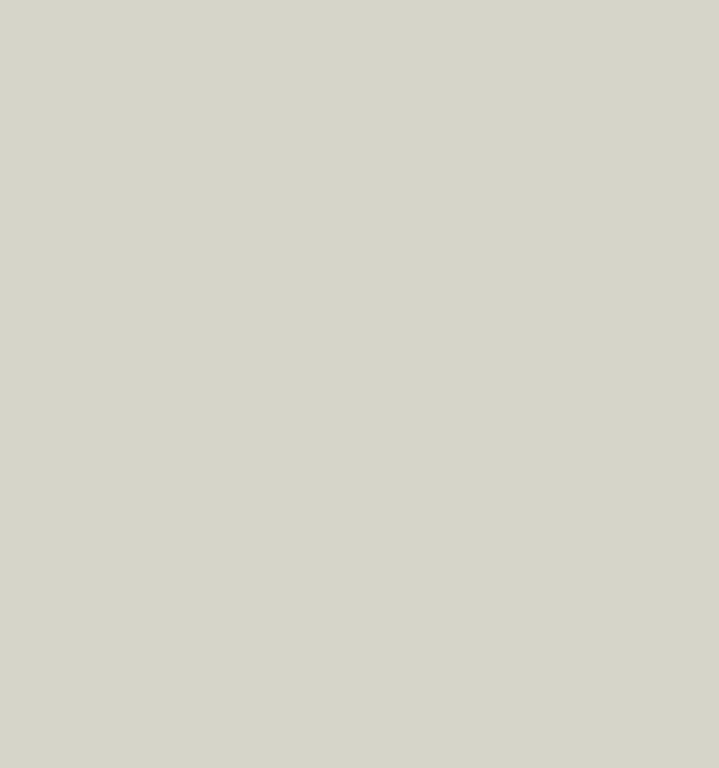
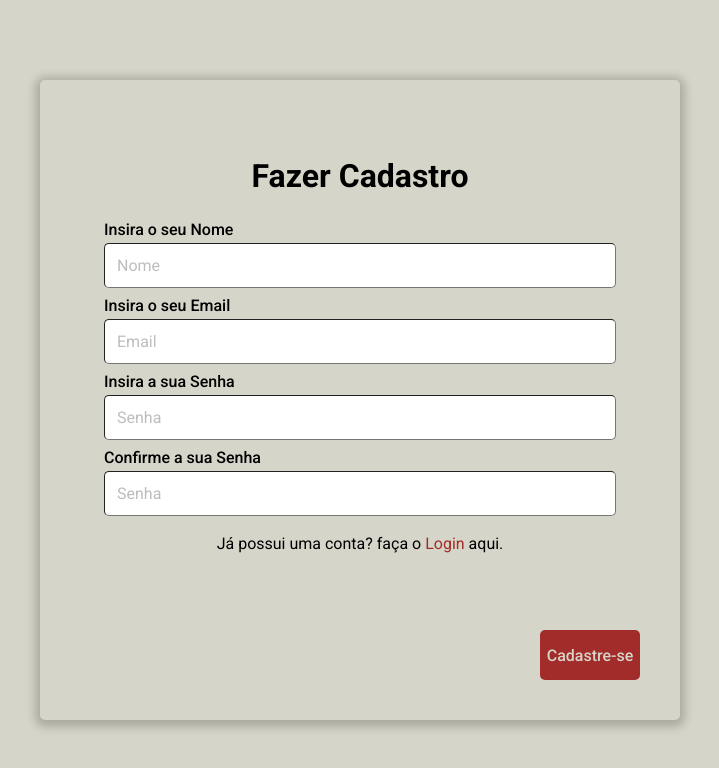
Before and after one commit to ronycastroc/alexandria-front, a React (Create React App) app: page /signup in a window 1280 px wide. Before the commit this address had no page. Shown: the top 768 px of the page, without its empty margins (280-999 px from the left). Built offline with nearby package versions, Linux system fonts and the light colour scheme.

Commit message:
signin and signup

```diff
--- a/src/components/App.js
+++ b/src/components/App.js
@@ -1,6 +1,7 @@
 import { BrowserRouter, Routes, Route } from 'react-router-dom';
 import GlobalStyle from '../assets/style/GlobalStyle'
 import SignIn from './SignIn';
+import SignUp from './SignUp';
 
 export default function App() {
     return (
@@ -9,6 +10,7 @@ export default function App() {
             <GlobalStyle />
                 <Routes>
                     <Route path='/signin' element={<SignIn />}/>
+                    <Route path='/signup' element={<SignUp />}/>
                 </Routes>
 
         </BrowserRouter>
--- a/src/components/SignIn.js
+++ b/src/components/SignIn.js
@@ -1,10 +1,40 @@
+import { Link, useNavigate } from "react-router-dom";
+import { useState } from "react";
+import { postSignIn } from "../service/alexandriaService";
 import styled from "styled-components";
-import { Link } from "react-router-dom";
+
 
 export default function SignIn() {
+    const [email, setEmail] = useState('');
+    const [password, setPassword] = useState('');
 
-    function sendForm() {
-        alert('oi');
+    const navigate = useNavigate();
+
+    function sendForm(e) {
+        e.preventDefault();
+
+        const body = {
+            email,
+            password
+        }
+
+        postSignIn(body)
+        .then(res => {
+            resetForm();
+            localStorage.setItem('name', JSON.stringify(res.data.name));
+            localStorage.setItem('token', JSON.stringify(res.data.token));
+            navigate('/');
+        })
+        .catch(() => {
+            resetForm();
+            alert('Seu email ou senha estão incorretos, digite novamente.');
+
+        })
+    }
+
+    function resetForm() {
+        setEmail('');
+        setPassword('');
     }
 
     return (
@@ -15,10 +45,18 @@ export default function SignIn() {
             <form onSubmit={sendForm}>
                 <FormContent>
                     <h2>Insira o seu Email</h2>
-                    <input type="email" name="email" placeholder="Email" />
+                    <input type="email" name="email" placeholder="Email"
+                    value={email}
+                    onChange={(e) => setEmail(e.target.value)}
+                    required
+                    />
 
                     <h2>Insira a sua Senha</h2>
-                    <input type="password" name="password" placeholder="Senha" />
+                    <input type="password" name="password" placeholder="Senha"
+                    value={password}
+                    onChange={(e) => setEmail(e.target.value)}
+                    required
+                    />
 
                     <button>Login</button>
                 </FormContent>
@@ -42,7 +80,7 @@ const AuthBox = styled.div`
     border-radius: 5px;
     box-shadow: 0px 2px 10px 5px rgba(0, 0, 0, 0.2);
     width: 50vw;
-    height: 80vh;
+    min-height: 80vh;
 
     @media (max-width: 650px) {
         width: 90vw;
@@ -58,13 +96,14 @@ const AuthBox = styled.div`
 
     h2 {
         margin-bottom: 5px;
-        font-weight: 600;
+        font-weight: 500;
     }
 
     p {
         margin-top: 10px;
         font-size: 1rem;
         text-align: center;
+        margin-bottom: 100px;
     }
 
     span {
@@ -84,7 +123,7 @@ const FormContent = styled.div`
     margin: 0 auto;
 
     input {
-        height: 50px;
+        height: 45px;
         margin-bottom: 10px;
         border-radius: 5px;
         border-width: 1px;
@@ -122,3 +161,5 @@ const FormContent = styled.div`
     }
 
 `;
+
+export { AuthBox, FormContent }
--- /dev/null
+++ b/src/components/SignUp.js
@@ -0,0 +1,96 @@
+import { Link, useNavigate } from "react-router-dom";
+import { useState } from "react";
+import { postSignUp } from "../service/alexandriaService";
+import { AuthBox, FormContent } from "./SignIn";
+
+export default function SignUp() {
+    const [name, setName] = useState('');
+    const [email, setEmail] = useState('');
+    const [password, setPassword] = useState('');
+    const [confirmPass, setConfirmPass] = useState('');
+
+    const navigate = useNavigate();
+
+    function sendForm(e) {
+        e.preventDefault();
+
+        const body = {
+            name,
+            email,
+            password
+        }
+
+        if(password !== confirmPass) {
+            setPassword('');
+            confirmPass('');
+            alert('Senhas não confere, digite novamente!');
+            return;
+        }
+
+        postSignUp(body)
+        .then(() => {
+            resetForm();
+            navigate('/signin');
+        })
+        .catch(() => {
+            resetForm();
+            alert('Algo deu errado, tente novamente.');
+
+        })
+    }
+
+    function resetForm() {
+        setName('');
+        setEmail('');
+        setPassword('');
+        setConfirmPass('');
+    }
+
+    return (
+        <AuthBox>
+
+            <h1>Fazer Cadastro</h1>
+
+            <form onSubmit={sendForm}>
+                <FormContent>
+                    <h2>Insira o seu Nome</h2>
+                    <input type="text" name="email" placeholder="Nome"
+                    value={name}
+                    onChange={(e) => setName(e.target.value)}
+                    required
+                    />
+
+                    <h2>Insira o seu Email</h2>
+                    <input type="email" name="email" placeholder="Email"
+                    value={email}
+                    onChange={(e) => setEmail(e.target.value)}
+                    required
+                    />
+
+                    <h2>Insira a sua Senha</h2>
+                    <input type="password" name="password" placeholder="Senha"
+                    value={password}
+                    onChange={(e) => setEmail(e.target.value)}
+                    required
+                    />
+
+                    <h2>Confirme a sua Senha</h2>
+                    <input type="password" name="password" placeholder="Senha"
+                    value={confirmPass}
+                    onChange={(e) => setConfirmPass(e.target.value)}
+                    required
+                    />
+
+                    <button>Cadastre-se</button>
+                </FormContent>
+            </form>
+
+            <p>Já possui uma conta? faça o
+                <Link to={'/signin'}>
+                    <span> Login </span>
+                </Link>
+                aqui.</p>
+
+        </AuthBox>
+    )
+}
--- /dev/null
+++ b/src/service/alexandriaService.js
@@ -0,0 +1,27 @@
+import axios from 'axios';
+
+const BASE_URL = 'http://localhost:5000';
+
+function createHeaders() {
+    const auth = JSON.parse(localStorage.getItem('token'));
+
+    const config = {
+        headers: {
+            Authorization: `Bear ${auth}`
+        }
+    }
+
+    return config;
+};
+
+function postSignUp(body) {
+    const promise = axios.post(`${BASE_URL}/auth/sign-up`, body);
+    return promise;
+};
+
+function postSignIn(body) {
+    const promise = axios.post(`${BASE_URL}/auth/sign-in`, body);
+    return promise;
+};
+
+export {  postSignUp, postSignIn };
```
